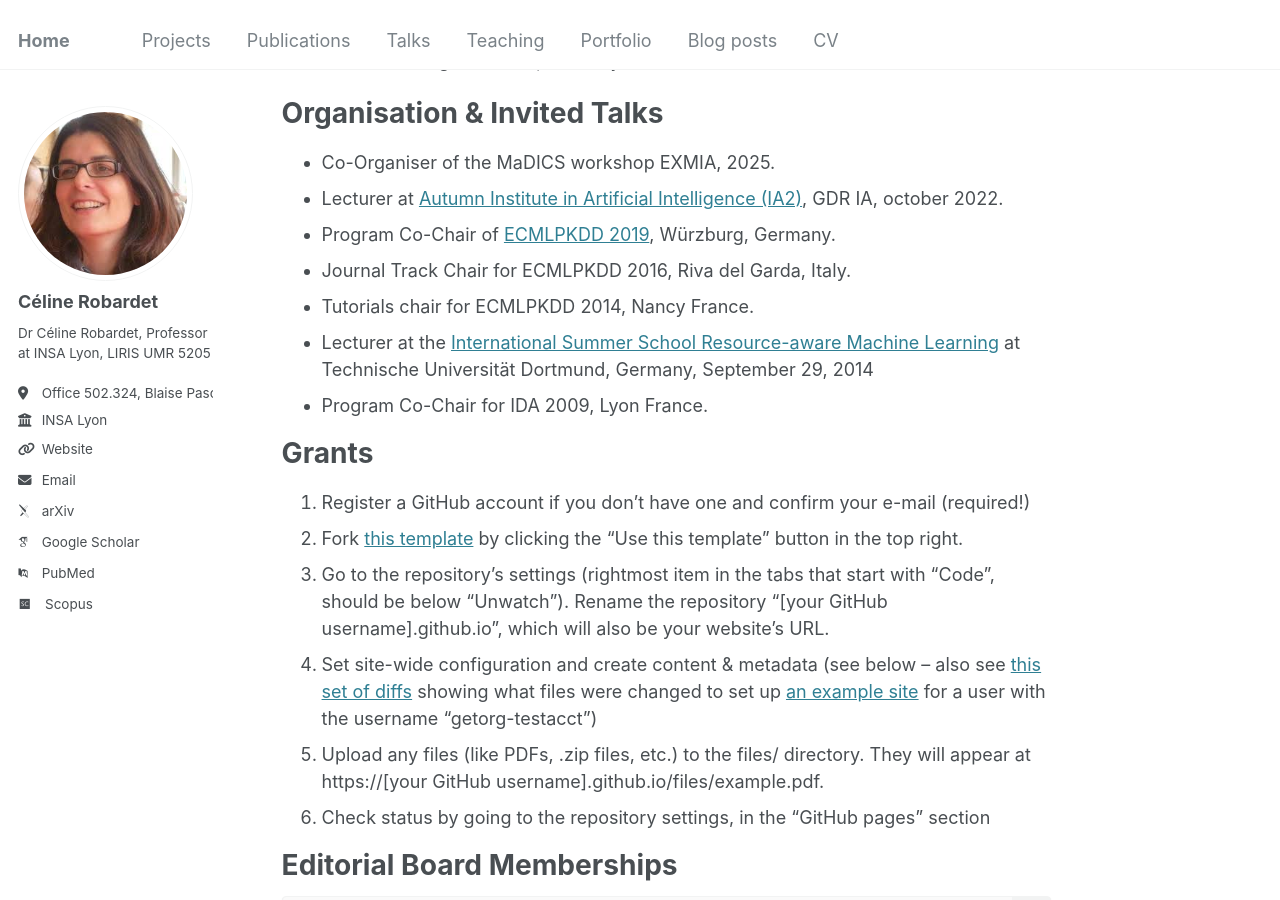
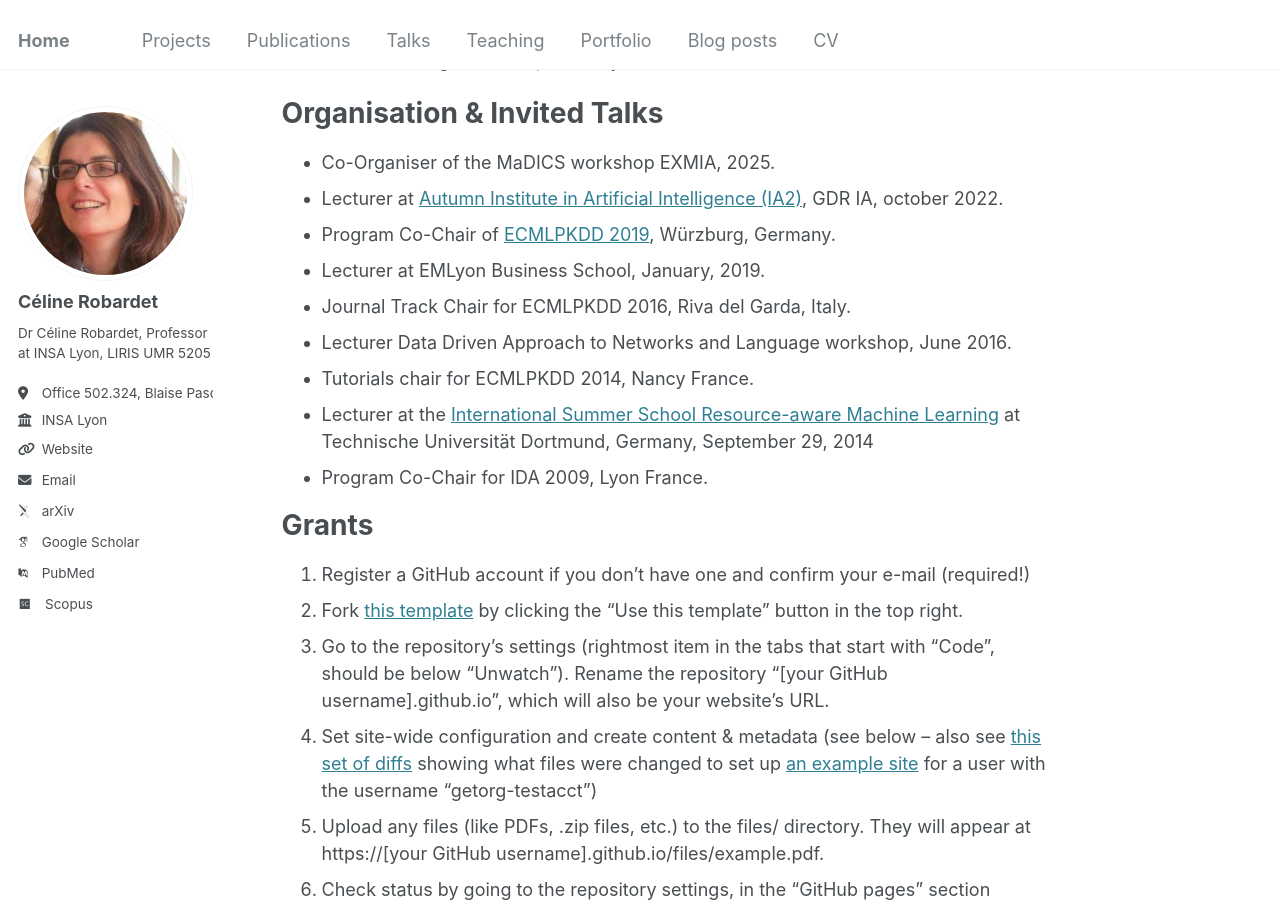
Before and after one commit to crobardet/crobardet.github.io, a Jekyll site: the page built from _pages/about.md, in a window 1280 px wide and 900 px high, scrolled down 449 px. Built offline with Jekyll 4.4.1, drawn with Linux system fonts in a browser that asks for light colours; some web fonts are replaced.

Commit message:
Update about.md

```diff
--- a/_pages/about.md
+++ b/_pages/about.md
@@ -18,7 +18,9 @@ Organisation & Invited Talks
 <li> Co-Organiser of the MaDICS workshop EXMIA, 2025.</li>
 <li> Lecturer at <a href="https://ia2.gdria.fr/ia2-2022/">Autumn Institute in Artificial Intelligence (IA2)</a>, GDR IA, october 2022.</li>
 <li> Program Co-Chair of <a href="https://ecmlpkdd.org/2019/">ECMLPKDD 2019</a>, Würzburg, Germany.</li>
+<li>Lecturer at EMLyon Business School, January, 2019.</li>
 <li>Journal Track Chair for ECMLPKDD 2016, Riva del Garda, Italy.</li>
+  <li> Lecturer Data Driven Approach to Networks and Language workshop, June 2016.</li>
 <li>Tutorials chair for ECMLPKDD 2014, Nancy France.</li>
 <li> Lecturer at the <a href="https://sfb876.tu-dortmund.de/SummerSchool2014/program.html">International Summer School Resource-aware Machine Learning</a> at Technische Universität Dortmund, Germany, September 29, 2014</li>
  <li> Program Co-Chair for IDA 2009, Lyon France.</li>
```
